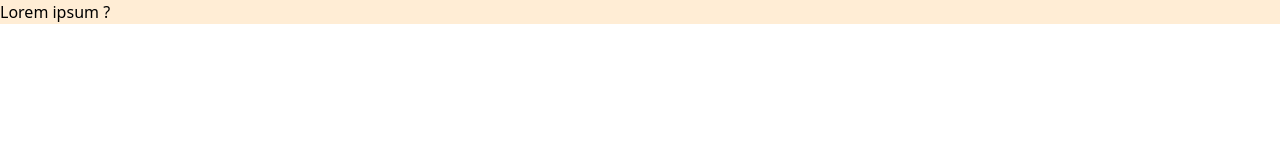
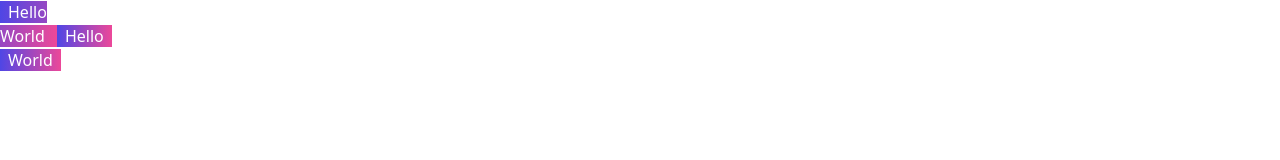
Before and after one commit to init-daemon/discovering-tailwindcss, a website: page src/index.html in a window 1280 px wide. Drawn offline with Linux system fonts and the light colour scheme.

Commit message:
box decoration break

```diff
--- a/src/index.html
+++ b/src/index.html
@@ -9,7 +9,14 @@
 </head>
 
 <body>
-    <div class="bg-orange-100 sm:container md:mx-auto">Lorem ipsum ?</div>
+    <span class="box-decoration-slice bg-gradient-to-r from-indigo-600 to-pink-500 text-white px-2 ...">
+        Hello<br />
+        World
+    </span>
+    <span class="box-decoration-clone bg-gradient-to-r from-indigo-600 to-pink-500 text-white px-2 ...">
+        Hello<br />
+        World
+    </span>
 </body>
 
 </html>
```
Also changed, not shown: README.md, assets/img/i (1).jpg (added), assets/img/i (18.jpg (added), assets/img/i (2).jpg (added), assets/img/i (3).jpg (added), assets/img/i (4).jpg (added), assets/img/i (5).jpg (added), assets/img/i (6).jpg (added), assets/img/i (7).jpg (added), dist/output.css.
